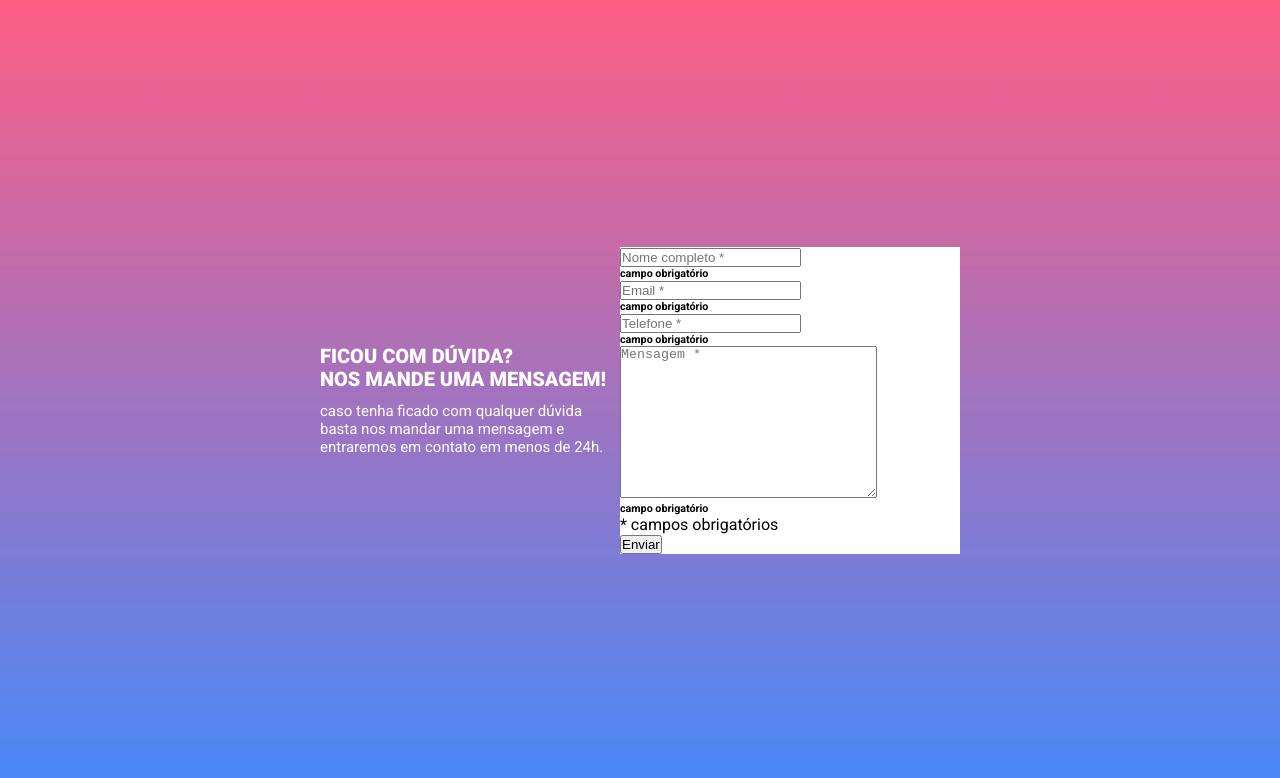
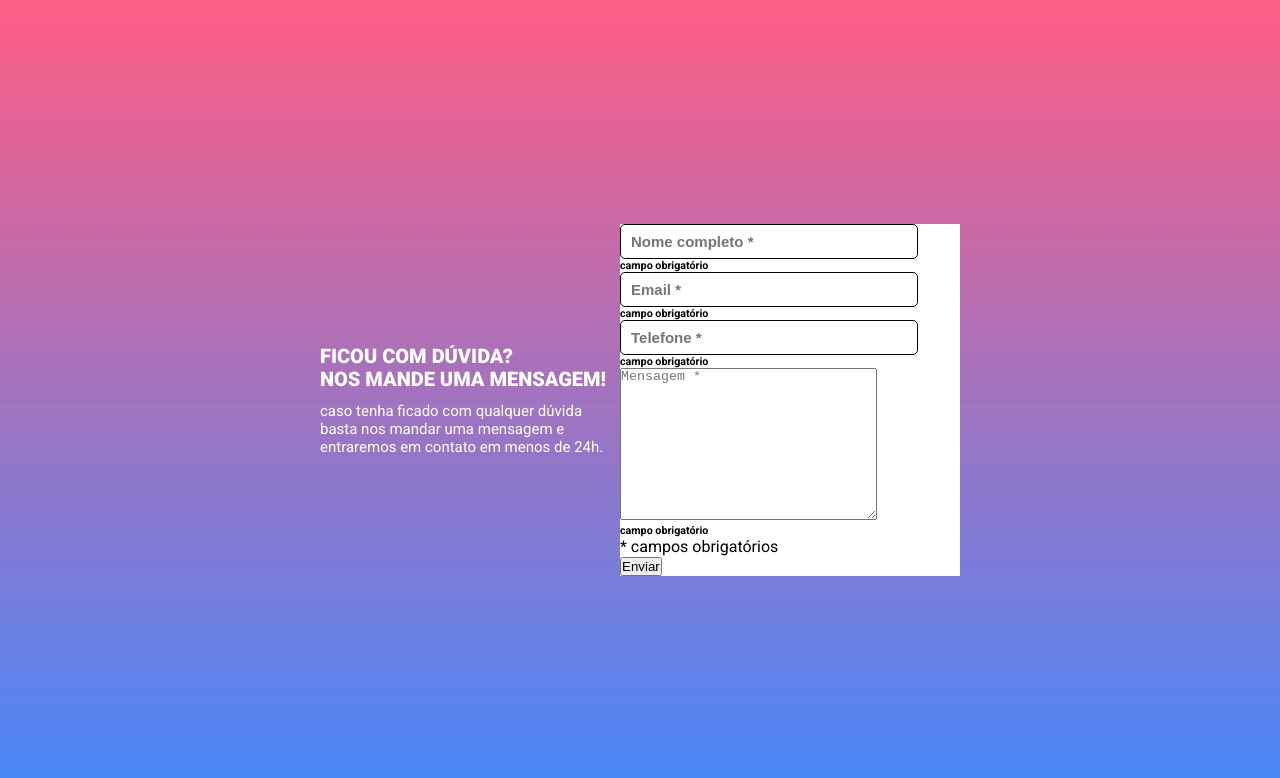
Before and after one commit to Moiseis-Cruz/avaliacao-do-formulario, a plain HTML site: page index.html in a window 1280 px wide. Drawn offline with Linux system fonts and the light colour scheme.

Commit message:
Inputs estilizados.

```diff
--- a/src/css/styles.css
+++ b/src/css/styles.css
@@ -35,3 +35,13 @@ main .formulary {
     width: 340px;
     background-color: #ffffff;
 }
+
+main .formulary input {
+    width: 298px;
+    height: 35px;
+    border-radius: 5px;
+    border: 1px solid #000000;
+    padding-left: 10px;
+    font-weight: 700;
+    font-size: 15px;
+}
```
